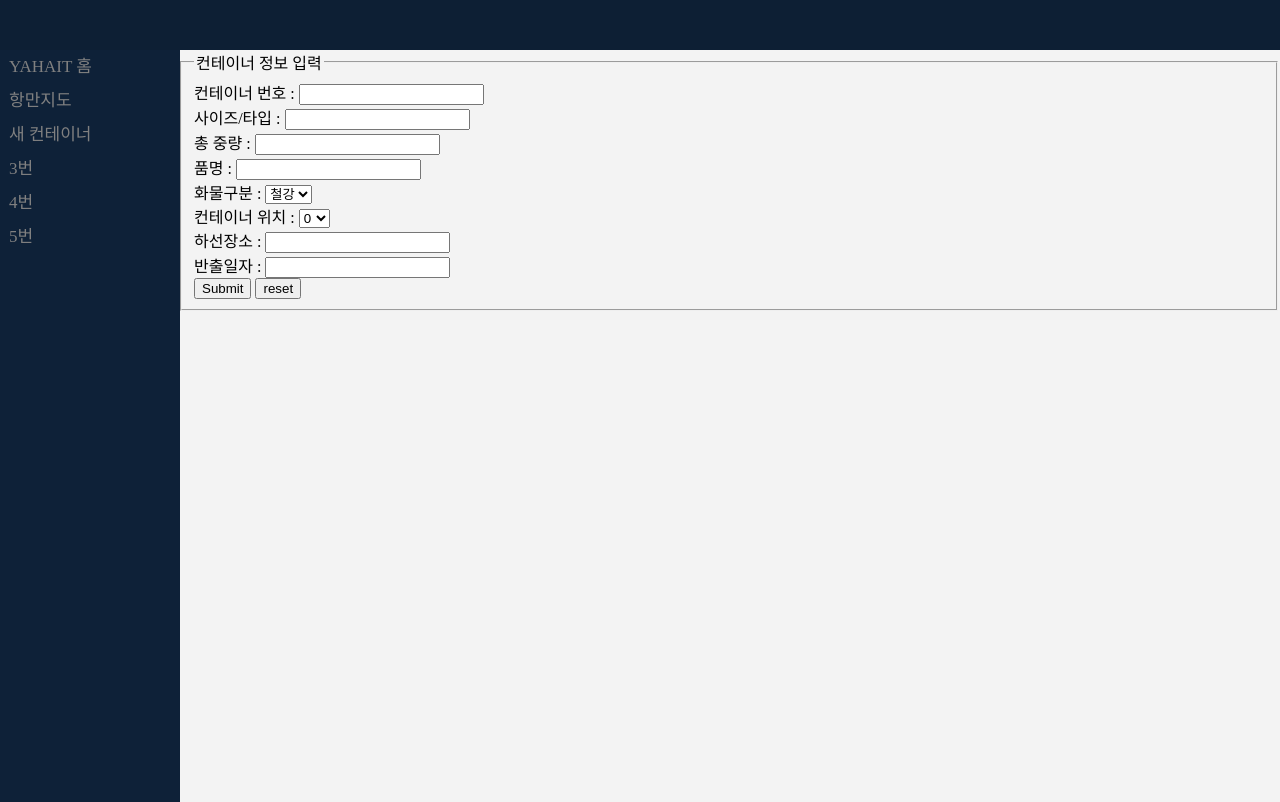
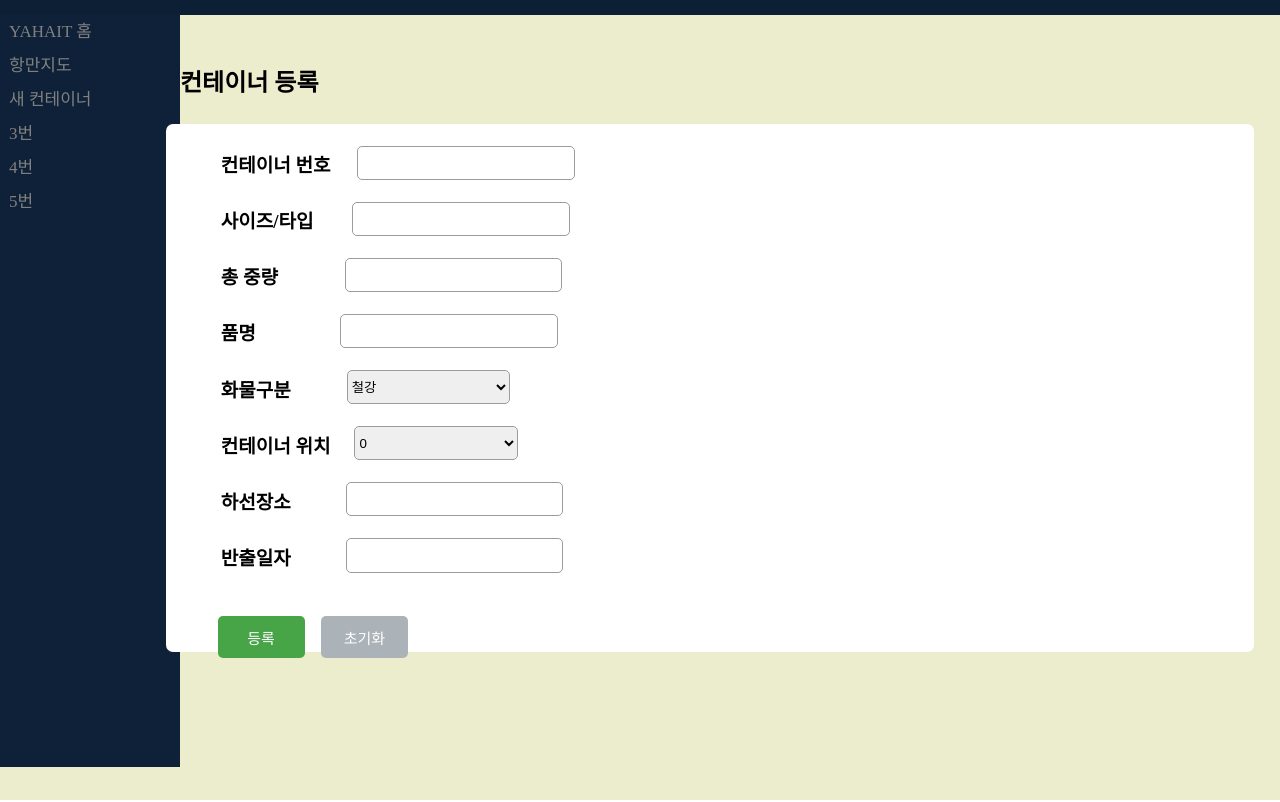
Before and after one commit to migusdn/Hanium_IoT_SmartContainer, a Django app: page /main/create in a window 1280 px wide. Run offline with Django 3.2, Linux system fonts and the light colour scheme; parts of the project's set-up code (start-up, migrations or seed data) failed here and were passed over; some libraries are stand-ins or nearby versions.

Commit message:
컨테이너 추가화면 수정

```diff
--- a/SmartContainer/Container/main/views.py
+++ b/SmartContainer/Container/main/views.py
@@ -6,11 +6,7 @@ from detail.forms import DetailForm
 from .models import Container
 from detail.models import Detail
 import json
-<<<<<<< HEAD
-=======
 
-
->>>>>>> 9b96c01b60fa9edb65406d48a06375dbaa106959
 
 def index(request):
     return render(request, 'templates/smain.html')
--- a/SmartContainer/Container/static/css/base.css
+++ b/SmartContainer/Container/static/css/base.css
@@ -1,13 +1,12 @@
 body {
-    margin : 0px;
-    background-color : rgb(243, 243, 243);
-
+    margin : 0%;
+    background-color : rgb(236,237,204);
 }
 
 #topbar {
     float:left;
     width:100%;
-    height:50px;
+    height: 15px;
     background-color: rgb(13, 31, 52);
 }
 
--- /dev/null
+++ b/SmartContainer/Container/static/css/create.css
@@ -0,0 +1,61 @@
+#main {
+    width : 85%;
+    height : 66%;
+    background-color : white;
+    border-radius : 7px 7px 7px 7px;
+    margin-left : 13%;
+    margin-top : 0.5%;
+    position : fixed;
+}
+
+h2 {
+    padding-top : 4.9%;
+    padding-left : 13%;
+    font-weight : bold;
+}
+
+b {
+    font-size : 19px;
+    padding-left : 5%;
+    vertical-align : middle;
+}
+
+input {
+    border-radius : 5px 5px 5px 5px;
+    border : 1px solid #9d9c9c;
+    width : 20%;
+    height : 6.5%;
+    margin-top : 2%;
+    margin-left : 1%;
+}
+
+select {
+    border-radius : 5px 5px 5px 5px;
+    border : 1px solid #9d9c9c;
+    width : 15%;
+    height : 6.5%;
+    margin-top : 2%;
+}
+
+.button input {
+    width : 8%;
+    height : 8%;
+    font-size : 15px;
+    border : 0px;
+    margin-top : 4%;
+    margin-left : 4.7%;
+    margin-right : 0.5%;
+    float : left;
+    background-color : rgb(71,164,71);
+    color : white;
+}
+
+.reset input{
+    width : 8%;
+    height : 8%;
+    font-size : 15px;
+    border : 0px;
+    background-color :  rgb(171,178,184);
+    color : white;
+    margin-top : 4%;
+}
--- a/SmartContainer/Container/templates/create.html
+++ b/SmartContainer/Container/templates/create.html
@@ -7,15 +7,17 @@
 <script src="{% static 'js/jquery.js' %}"></script>
 <script src="{% static 'js/create.js' %}"></script>
 
+<link href="{% static 'css/create.css'%}" rel="stylesheet">
+
+<h2>컨테이너 등록</h2>
+
 <div id="main">
-    <form id="form" name="form" method="post" enctype="multipart/form-data">
-        <fieldset>
-            <legend>컨테이너 정보 입력</legend>
-                컨테이너 번호 : <input type ="text" name="ContainerID"/> <br>
-                사이즈/타입 : <input type ="text" name="SizeType"/> <br>
-                총 중량 : <input type ="text" name="TotalWeight"/> <br>
-                품명 : <input type ="text" name="GoodsName"/> <br>
-                화물구분 :
+     <form id="form" name="form" method="post" enctype="multipart/form-data">
+                <b>컨테이너 번호</b>&nbsp; &nbsp;  <input type ="text" name="ContainerID"/><br>
+                <b>사이즈/타입</b>&nbsp;&nbsp; &nbsp; &nbsp; <input type ="text" name="SizeType"/><br>
+                <b>총 중량</b>&nbsp; &nbsp; &nbsp; &nbsp; &nbsp; &nbsp; &nbsp;  <input type ="text" name="TotalWeight"/><br>
+                <b>품명 &nbsp;</b>&nbsp;&nbsp;&nbsp; &nbsp; &nbsp; &nbsp; &nbsp; &nbsp; &nbsp;  <input type ="text" name="GoodsName"/><br>
+                <b>화물구분</b>&nbsp; &nbsp; &nbsp; &nbsp; &nbsp; &nbsp; &nbsp;
                 <select name="GoodsClassify">
                     <option>철강</option>
                     <option>금속</option>
@@ -26,27 +28,22 @@
                     <option>목재</option>
                     <option>액체</option>
                 </select><br>
-                컨테이너 위치 :
+                <b>컨테이너 위치</b>&nbsp; &nbsp; &nbsp;
                 <select name="Section">
                     <option>0</option>
                     <option>A</option>
                     <option>B</option>
                 </select><br>
-                하선장소 : <input type ="text" name="LeavePlace"/> <br>
-                반출일자 : <input type ="text" name="CarryingDate"/> <br>
+                <b>하선장소</b>&nbsp; &nbsp; &nbsp; &nbsp; &nbsp; &nbsp;<input type ="text" name="LeavePlace"/><br>
+                <b>반출일자</b>&nbsp; &nbsp; &nbsp; &nbsp; &nbsp; &nbsp;<input type ="text" name="CarryingDate"/><br>
 
-                <input type="button" value="Submit" onclick="send()"/>
-                <input type="reset" value="reset"/>
-        </fieldset>
-
-
-
-
+            <div class="button">
+                <input type="button" value="등록" onclick="send()" />
+            </div>
+            <div class="reset">
+                <input type="reset" value="초기화"/>
+            </div>
     </form>
-
-
-
-
 </div>
 
 
--- a/SmartContainer/Container/templates/main.html
+++ b/SmartContainer/Container/templates/main.html
@@ -9,8 +9,6 @@
 
 <link href="{% static 'css/main.css'%}" rel="stylesheet">
 <title>Main</title>
-
-
 
 <div id="input-form">
             검색 : <input type="text" id="keyword" />
```
Also changed, not shown: SmartContainer/Container/static/css/main.css (+0 -9 lines).
